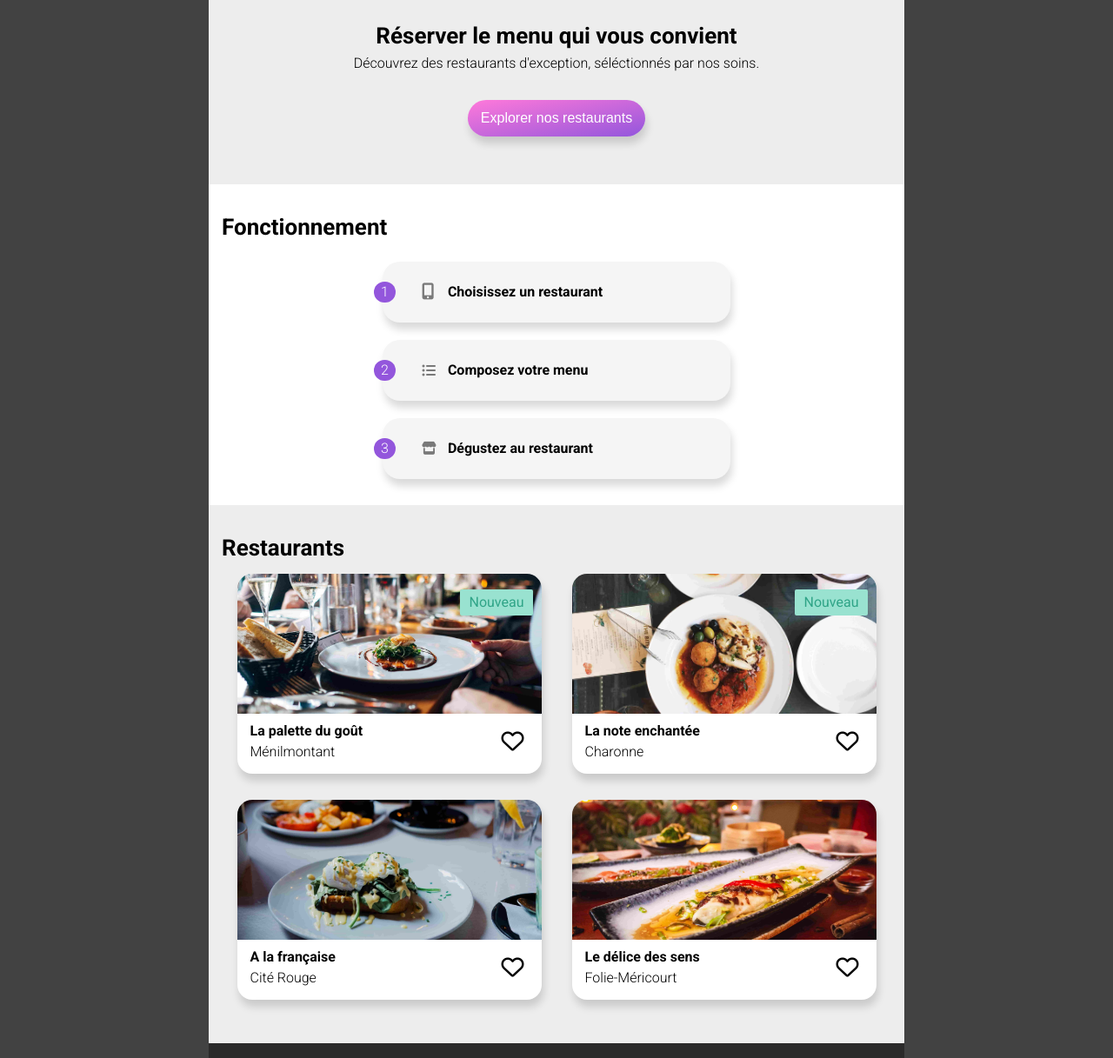
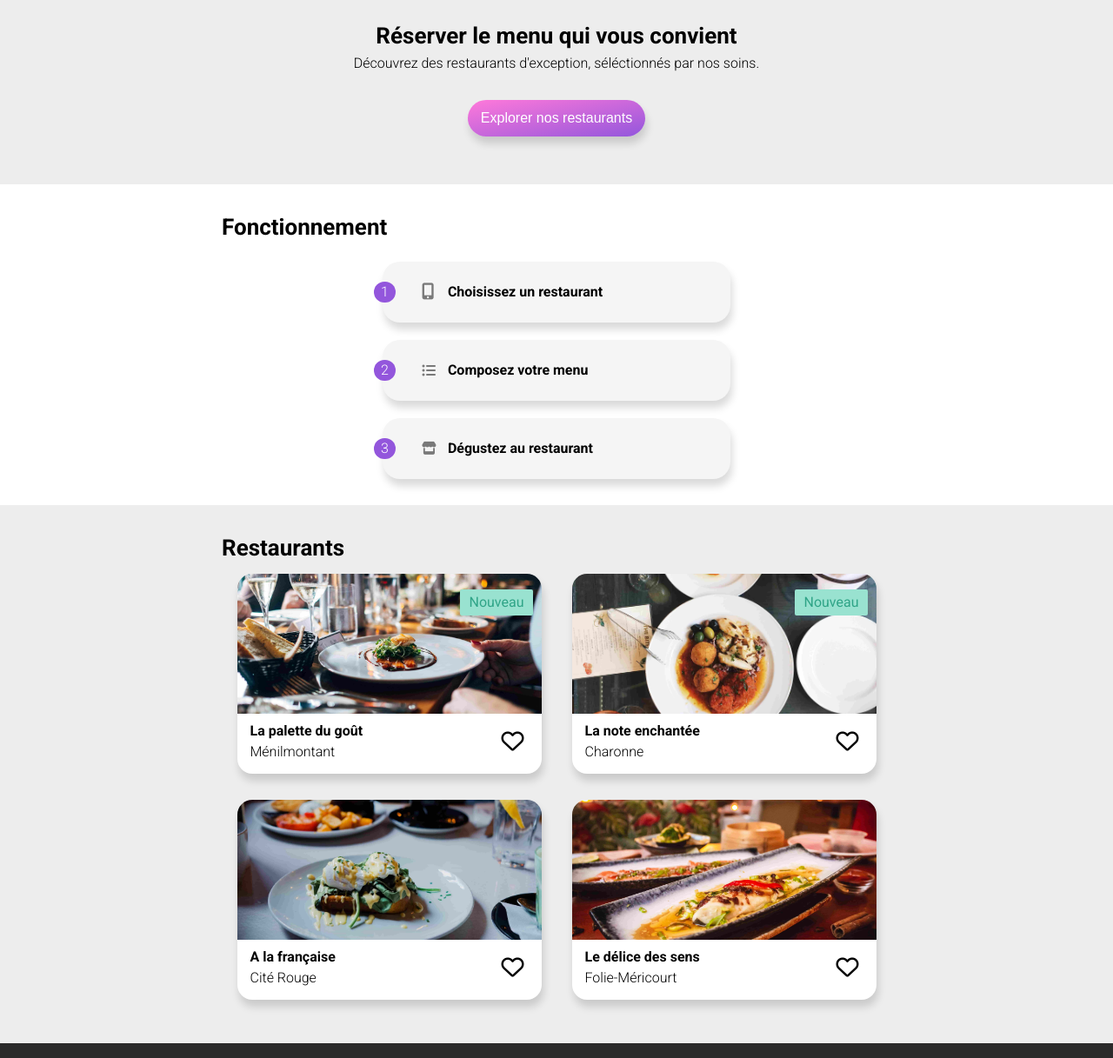
Before and after one commit to Alphasud/CharlesDenneulin_3_27012021, a website: page index.html in a window 1280 px wide. Shown: the part 110-1327 px from the top of the page at 87% size. Drawn offline with Linux system fonts and the light colour scheme; a web font is replaced by a local one.

Commit message:
Styled desktop version

```diff
--- a/index.html
+++ b/index.html
@@ -24,7 +24,7 @@
           </div>
       </div>
     </div>
-    <div class="homepage page-wrapper">
+    <div class="homepage">
     <header class="header">
       <h1 class="heading-primary">
         <span class="heading-primary--main">ohmyfood</span>
@@ -46,6 +46,7 @@
           Explorer nos restaurants
         </button>
       </section>
+      <div class="wrapper-color--howitworks">
       <section class="section-howitworks">
         <h2 class="heading-secondary">Fonctionnement</h2>
         <article class="explanation-card">
@@ -63,8 +64,10 @@
           <i class="fas fa-store"></i>
           <p class="explanation-card__text">Dégustez au restaurant</p>
         </article>
+        </div>
 
       </section>
+      <div class="wrapper-color--restaurant">
       <section class="section-restaurants">
         <h2 class="heading-secondary">Restaurants</h2>
 
@@ -155,7 +158,9 @@
           </a>
         </article>
       </section>
+      </div>
       </main>
+      <div class="wrapper-color--footer">
       <footer class="footer">
         <h3 class="heading-primary">
             <span class="heading-primary--footer">ohmyfood</span>
@@ -176,5 +181,6 @@
         </div>
       </footer>
       </div>
+      </div>
   </body>
 </html>
--- a/sass/base/_animations.scss
+++ b/sass/base/_animations.scss
@@ -11,9 +11,11 @@
 
 @keyframes wrapper-anim {
     from {
+    opacity: 1;
     height: 100vh;
     }
     to {
+    opacity: 0;
     height: 0vh;
     }
 }
--- a/sass/base/_base.scss
+++ b/sass/base/_base.scss
@@ -24,3 +24,23 @@ a {
     background-color: $color-primary;
     color: $color-white;
 }
+
+.wrapper-color {
+    width: 100%;
+
+    &--howitworks {
+        background-color: $color-white;
+    }
+    &--restaurant {
+        background-color: $color-background-normal;
+    }
+    &--footer {
+        background-color: $color-background-footer;
+    }
+}
+
+.page-wrapper {
+    position: relative;
+    max-width: 80rem;
+    margin: 0 auto;
+}
--- a/sass/base/_typography.scss
+++ b/sass/base/_typography.scss
@@ -41,7 +41,6 @@ body {
 }
 
 
-
 .fas.fa-mobile-alt {
         font-size: 1.9rem;
 }
--- a/sass/components/_loading-spinner.scss
+++ b/sass/components/_loading-spinner.scss
@@ -15,7 +15,7 @@
     background-color: transparent;
     height: 100vh;
     overflow: hidden;
-    animation: wrapper-anim .1s ease 1.5s forwards;
+    animation: wrapper-anim .1s cubic-bezier(0,2,0,1) 1.5s forwards;
 }
 
 .homepage {
--- a/sass/layouts/_footer.scss
+++ b/sass/layouts/_footer.scss
@@ -1,6 +1,8 @@
 .footer {
     background-color: $color-background-footer;
     color: $color-white;
+    max-width: 80rem;
+    margin: 0 auto;
     padding: 1rem 1.5rem 3rem 1.5rem;
     display: flex;
     flex-direction: column;
--- a/sass/layouts/_navigation.scss
+++ b/sass/layouts/_navigation.scss
@@ -31,7 +31,8 @@
 }
 
 .section-howitworks {
-    width: 100%;
+    max-width: 80rem;
+    margin: 0 auto;
     display: flex;
     flex-direction: row;
     flex-wrap: wrap;
@@ -42,7 +43,8 @@
 
 
 .section-restaurants {
-    width: 100%;
+    max-width: 80rem;
+    margin: 0 auto;
     display: flex;
     flex-direction: row;
     flex-wrap: wrap;
--- a/sass/layouts/_responsive.scss
+++ /dev/null
@@ -1,11 +0,0 @@
-@media screen and (min-width: 800px) {
-    .loading-spinner {
-        max-width: 80rem;
-        margin: 0 auto;
-    }
-    .page-wrapper {
-        position: relative;
-        max-width: 80rem;
-        margin: 0 auto;
-    }
-}
--- a/sass/main.scss
+++ b/sass/main.scss
@@ -16,7 +16,6 @@
 @import "layouts/header";
 @import "layouts/footer";
 @import "layouts/navigation";
-@import "layouts/responsive";
 
 @import "pages/home";
 @import "pages/menu";
```
Also changed, not shown: La-palette-du-gout/index.html (+1 -1 lines), css/style.css, 1 other file.
